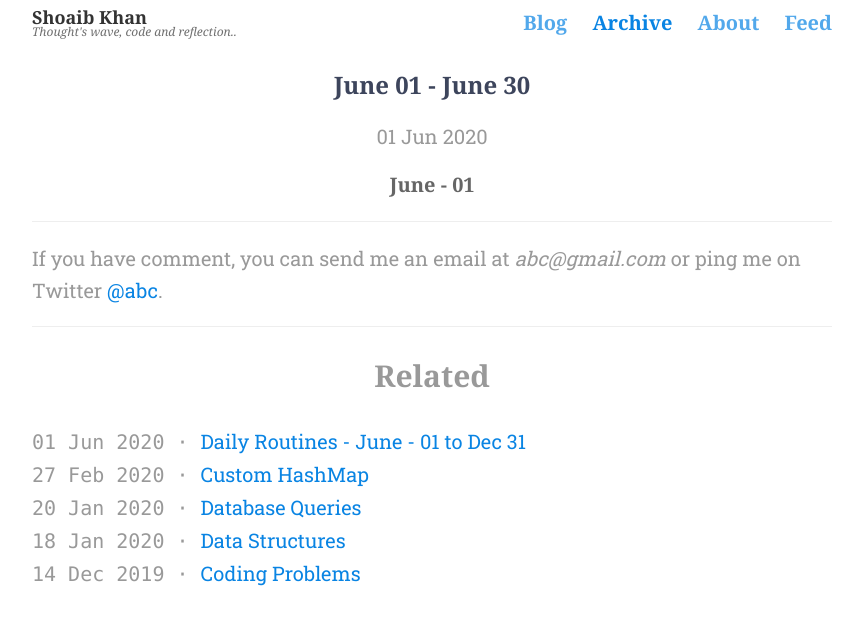
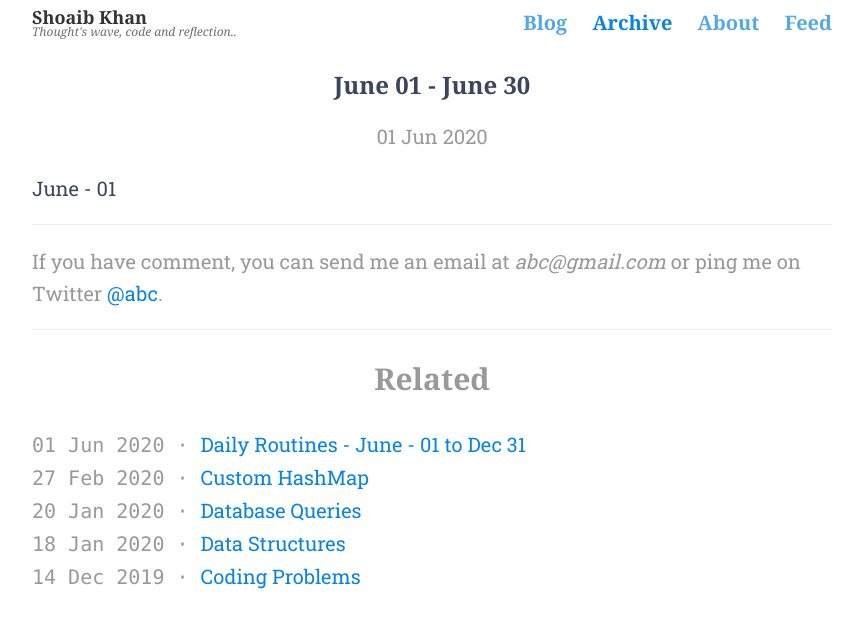
Before and after one commit to shoaibk-dev/shoaibk-dev.github.io, a Jekyll site: the page built from _posts/2020-06-01-June-01.md, in a window 1280 px wide. Shown: the top 628 px of the page, without its empty margins (208-1069 px from the left). Built offline with Jekyll 4.4.1, drawn with Linux system fonts in a browser that asks for light colours; nearby versions of some CDN libraries; library files that are not in the unit come from our copies.

```diff
--- a/_posts/2020-06-01-June-01.md
+++ b/_posts/2020-06-01-June-01.md
@@ -3,4 +3,4 @@ layout: post
 title: June 01 - June 30
 ---
 
-## June - 01
+June - 01
```
